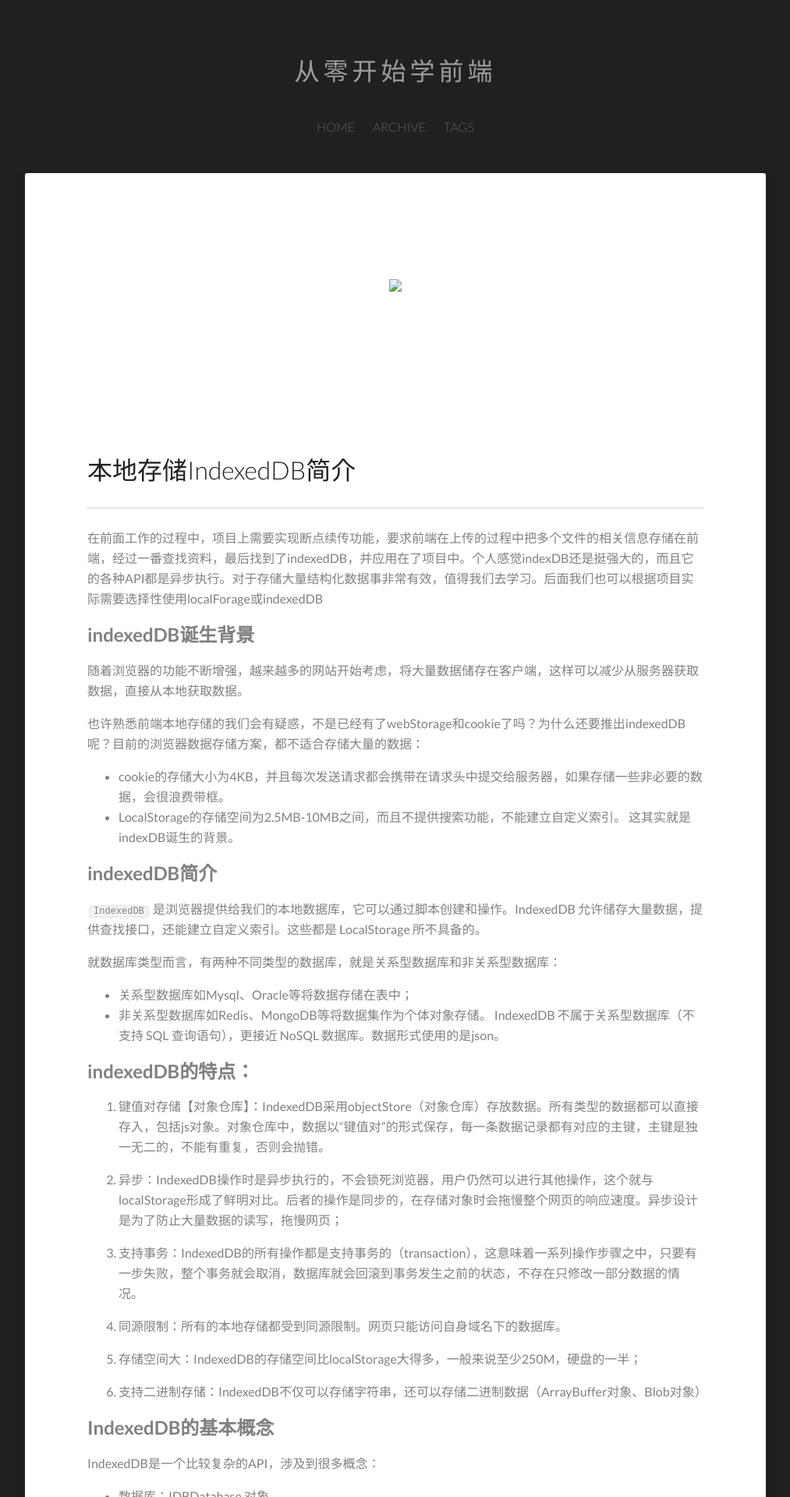
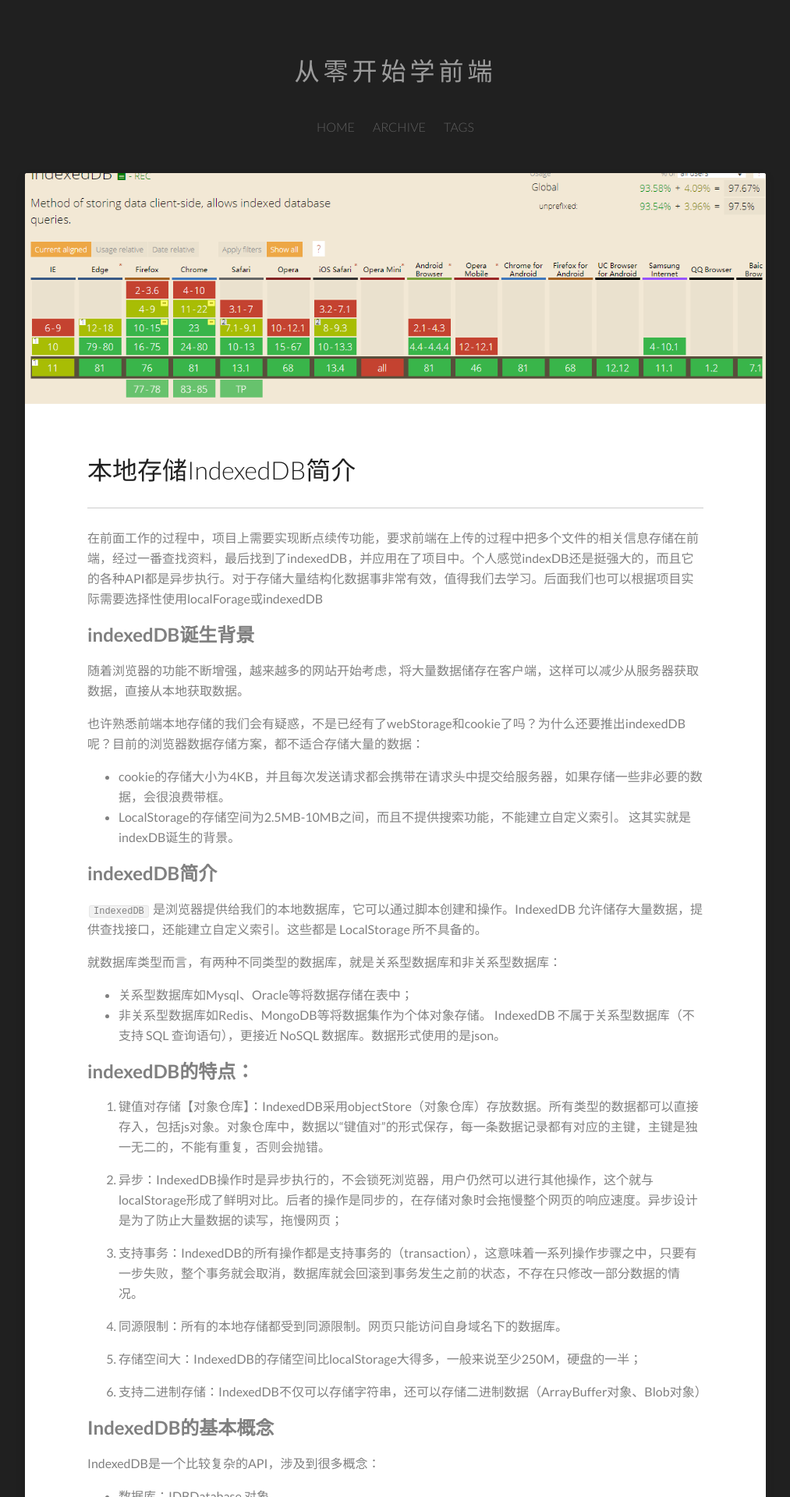
Before and after one commit to zhangjiali0627/zhangjiali0627.github.io, a Jekyll site: the page built from _posts/2020-05-23-IndexedDB.md, in a window 1280 px wide. Shown: the top 1920 px of the page at 78% size, without its empty margins (133-1146 px from the left). Built offline with Jekyll 4.4.1, drawn with Linux system fonts in a browser that asks for light colours.

```diff
--- a/_posts/2020-05-23-IndexedDB.md
+++ b/_posts/2020-05-23-IndexedDB.md
@@ -3,7 +3,7 @@
 categories: JavaScript
 title: "本地存储IndexedDB简介"
 # subtitle: "一个东西是否有生命力，看的不是其是否强大，而是看其是否足够简单."
-featured-image: /images/2020-05-23/indexedDB.png
+featured-image: /images/img/indexedDB.png
 tags: ['本地存储']
 date-string: MAY 23, 2020
 ---
```
